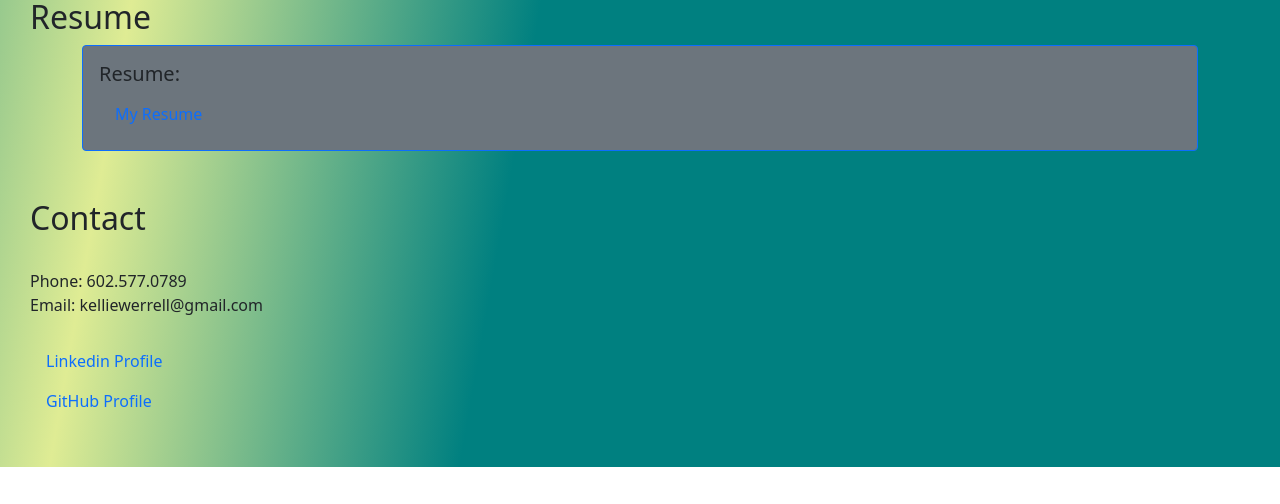
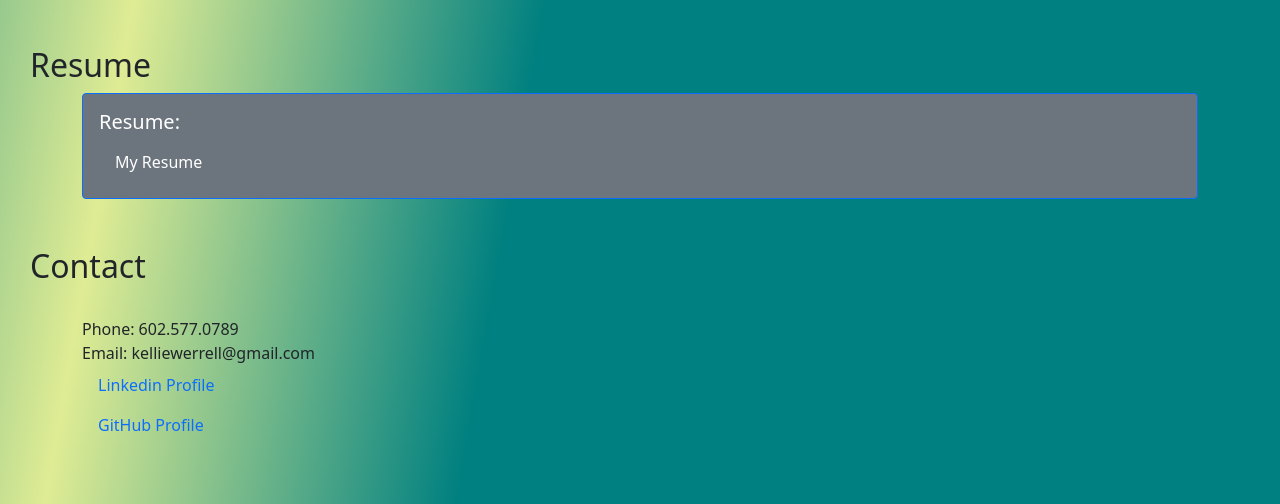
Before and after one commit to Kwerrell73/my-portfolio, a React (Create React App) app: page / in a window 1280 px wide. Shown: the part 1579-2083 px from the top of the page. Before the commit the page ends 2046 px from the top, so only its background shows below. Built offline with nearby package versions, Linux system fonts and the light colour scheme.

Commit message:
fixed photos in portfolio * changed text to whire for resume box

```diff
--- a/src/App.css
+++ b/src/App.css
@@ -5,6 +5,10 @@
     background: linear-gradient(100DEG, teal, rgb(223, 236, 148), teal, teal, teal);
     overflow-y: scroll;
 
+  }
+
+  #resume{
+    color: white;
   }
 
   .projectcontainer{
--- a/src/components/Contact/index.js
+++ b/src/components/Contact/index.js
@@ -6,19 +6,21 @@ function Contact() {
     return (
 
 
-        <div id = "contact-me">
+        <div id="contact-me">
             <br></br>
             <br></br>
             <h2>Contact</h2>
 
             <br></br>
+            <div class="container">
+                <div class="row">
+                    <div class="col-sm">
 
                         <p>
                             Phone: 602.577.0789
                             <br></br>
                             Email: kelliewerrell@gmail.com
-                        <br></br>
-                        <br></br>
+
                             <a class="nav-link active text-left"
                                 href="https://www.linkedin.com/in/kellie-werrell/">Linkedin
                                 Profile</a>
@@ -30,6 +32,9 @@ function Contact() {
 
 
                     </div>
+                </div>
+            </div>
+        </div>
 
 
 
--- a/src/components/Resume/index.js
+++ b/src/components/Resume/index.js
@@ -8,8 +8,10 @@ function Resume() {
 
         <section>
 
+
 <div class="col-sm">
-
+  <br></br>
+  <br></br>
                         <h2>Resume</h2>
 
         <div id="resume" class="container">
@@ -17,7 +19,7 @@ function Resume() {
             <div class="card-body text-left">
               <h5 class="card-title">Resume:</h5>
 
-                <a class="nav-link active" href={resumePDF}>My
+                <a id= "resume" class="nav-link active" href={resumePDF}>My
                   Resume</a>
 
             </div>
```
Lines whose indentation alone changed are shown as unchanged.
